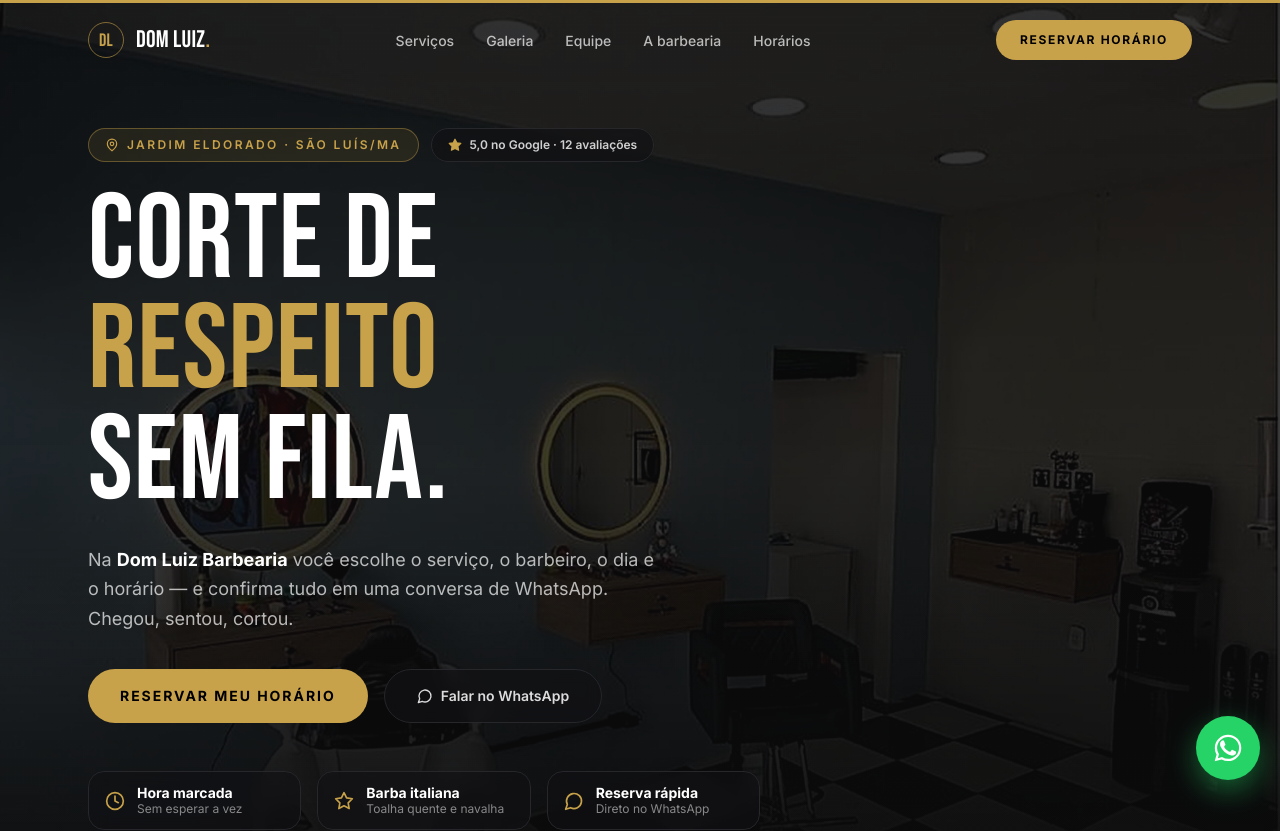
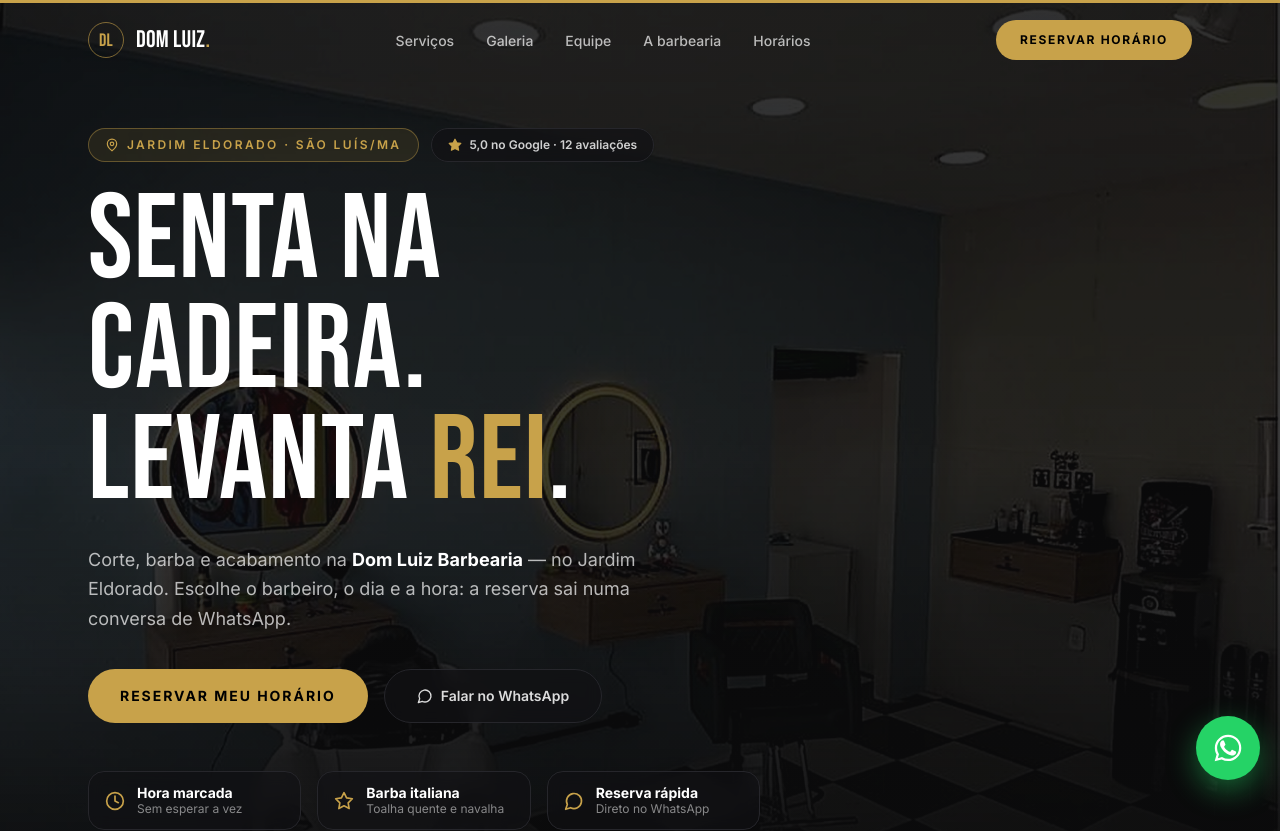
Before and after one commit to marcosleonam/domluiz-barbearia, a React (Vite) app: page / in a window 1280 px wide. Shown: the top 831 px of the page. Built offline with nearby package versions, Linux system fonts and the light colour scheme.

Commit message:
copy: nova headline 'Senta na cadeira. Levanta rei.'

```diff
--- a/src/components/Hero.jsx
+++ b/src/components/Hero.jsx
@@ -80,17 +80,17 @@ export default function Hero() {
           </div>
 
           <h1 className="display mt-6 text-6xl sm:text-7xl md:text-8xl lg:text-[7.5rem]">
-            Corte de
+            Senta na
             <br />
-            <span className="text-gold">respeito</span>
+            cadeira.
             <br />
-            sem fila.
+            Levanta <span className="text-gold">rei</span>.
           </h1>
 
           <p className="mt-7 max-w-xl text-base md:text-lg text-white/70 leading-relaxed">
-            Na <strong className="text-white">{site.nomeCompleto}</strong> você
-            escolhe o serviço, o barbeiro, o dia e o horário — e confirma tudo em
-            uma conversa de WhatsApp. Chegou, sentou, cortou.
+            Corte, barba e acabamento na <strong className="text-white">{site.nomeCompleto}</strong> —
+            no Jardim Eldorado. Escolhe o barbeiro, o dia e a hora: a reserva sai
+            numa conversa de WhatsApp.
           </p>
 
           <div className="mt-9 flex flex-col sm:flex-row gap-3 sm:gap-4">
```
